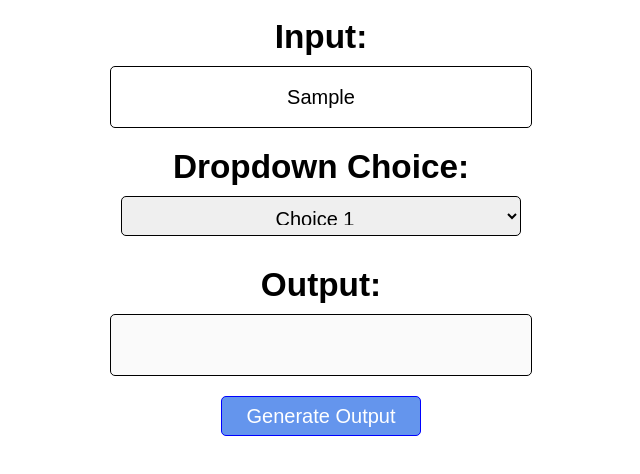
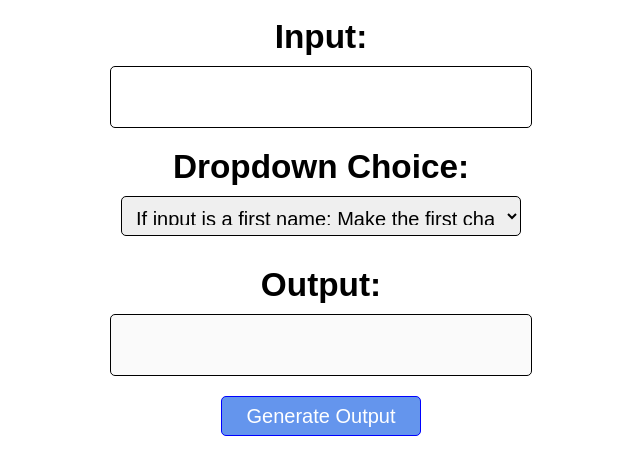
Before and after one commit to monika-tei/11C.02.01---The-Big-Fat-String-exercise, a plain HTML site: page index.html in a window 1280 px wide. Both pictures are taken after typing "Sample" into the empty fields and a click on the button "Generate Output". Shown: the whole page, without its empty margins (319-959 px from the left). Drawn offline with Linux system fonts and the light colour scheme; a web font is replaced by a local one.

Commit message:
starter js

```diff
--- a/index.html
+++ b/index.html
@@ -18,9 +18,14 @@
       <div class="dropdown-container">
         <p>Dropdown Choice:</p>
         <select class="dropdown-choice" id="dropdown-choice">
-          <option value="choice1">Choice 1</option>
-          <option value="choice2">Choice 2</option>
-          <option value="choice3">Choice 3</option>
+          <option value="choice1">If input is a first name: Make the first character in a name uppercase, and the rest lowercase</option>
+          <option value="choice2">If input is a full name: Find the first name</option>
+          <option value="choice3">If input is a full name: Find the length of the first name</option>
+          <option value="choice4">If input is a full name: Find the middle name start and end position, and the middle name itself in a full name string</option>
+          <option value="choice5">If input is a filename: Check if a filename is .png or .jpg</option>
+          <option value="choice6">If input is a password: Hide a password with the correct number of *s</option>
+          <option value="choice7">With any input: Make the third character uppercase</option>
+          <option value="choice8">With any input: Make a character uppercase, if it follows a space or a hyphen</option>
         </select>
       </div>
       <div class="output-container">
--- a/script.js
+++ b/script.js
@@ -0,0 +1,28 @@
+"use strict";
+
+// firstly, define all the input and outpul fields
+let inputbox = document.querySelector("#input-box");
+// define all the dropdown options
+// define the button
+const button = document.querySelector("#button");
+
+// event listener on button: on click it returns the result
+//output: return the result of the input and dropdown.value directed
+
+button.addEventListener("click", processOutput);
+
+function processOutput() {
+  console.log("button was clicked, processing output");
+
+  // When you click the button,
+  // it processes whatever is in the inputbox
+  // and writes the result in the output box
+
+  showResult();
+}
+
+function showResult() {
+  console.log("output is...");
+  // remove previous input information
+  inputbox.value = " ";
+}
```
